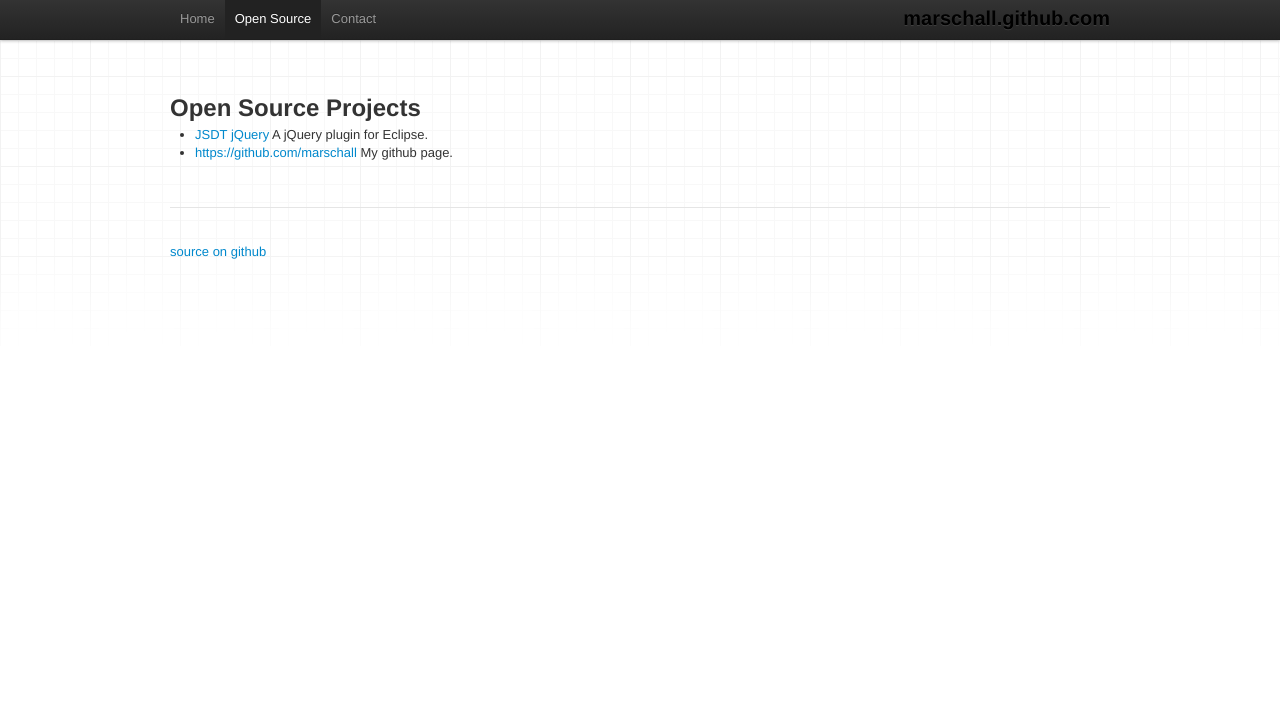
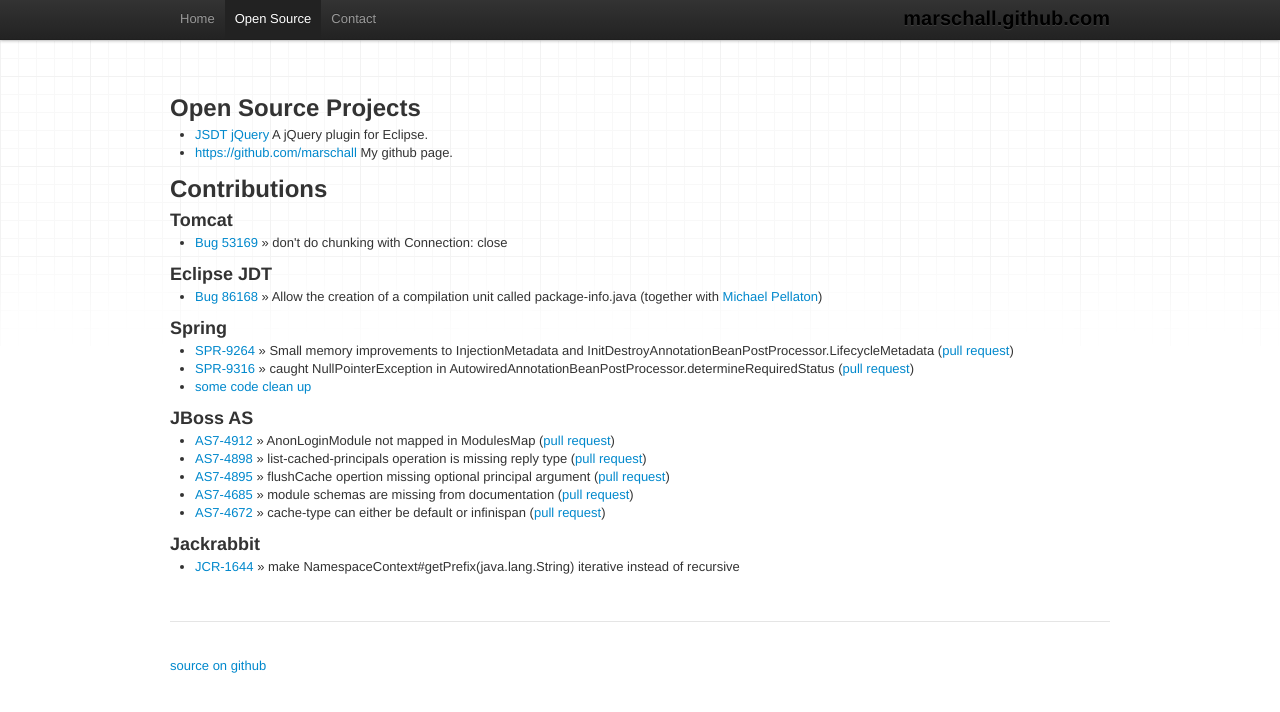
Before and after one commit to marschall/marschall.github.com, a Jekyll site: the page built from open-source.html, in a window 1280 px wide. Shown: the top 712 px of the page. Built offline with Jekyll 4.4.1, drawn with Linux system fonts in a browser that asks for light colours.

Commit message:
add list of open source contributions

```diff
--- a/open-source.html
+++ b/open-source.html
@@ -4,7 +4,42 @@
 ---
 
 <h2>Open Source Projects</h2>
-<ul class="posts">
+<ul>
   <li><a href="http://marketplace.eclipse.org/content/jsdt-jquery">JSDT jQuery</a> A jQuery plugin for Eclipse.</li>
   <li><a href="https://github.com/marschall">https://github.com/marschall</a> My github page.</li>
 </ul>
+
+<h2>Contributions</h2>
+<h3>Tomcat</h3>
+<ul>
+  <li><a href="https://issues.apache.org/bugzilla/show_bug.cgi?id=53169">Bug 53169</a> &raquo; don't do chunking with Connection: close</li>
+</ul>
+<h3>Eclipse JDT</h3>
+<ul>
+  <li><a href="https://bugs.eclipse.org/bugs/show_bug.cgi?id=86168">Bug 86168</a> &raquo; Allow the creation of a compilation unit called package-info.java (together with <a href="http://pellaton.github.com/">Michael Pellaton</a>)</li>
+</ul>
+<h3>Spring</h3>
+<ul>
+  <li><a href="https://jira.springsource.org/browse/SPR-9264">SPR-9264</a> &raquo;
+Small memory improvements to InjectionMetadata and InitDestroyAnnotationBeanPostProcessor.LifecycleMetadata (<a href="https://github.com/SpringSource/spring-framework/pull/37">pull request</a>)</li>
+  <li><a href="https://jira.springsource.org/browse/SPR-9316">SPR-9316</a> &raquo; caught NullPointerException in AutowiredAnnotationBeanPostProcessor.determineRequiredStatus (<a href="https://github.com/SpringSource/spring-framework/pull/64">pull request</a>)</li>
+  <li><a href="https://github.com/SpringSource/spring-framework/pull/34">some code clean up</a></li>
+</ul>
+<h3>JBoss AS</h3>
+<ul>
+  <li><a href="https://issues.jboss.org/browse/AS7-4912">AS7-4912</a> &raquo; AnonLoginModule not mapped in ModulesMap (<a href="https://github.com/jbossas/jboss-as/pull/2397">pull request</a>)</li>
+  <li><a href="https://issues.jboss.org/browse/AS7-4898">AS7-4898</a> &raquo; list-cached-principals operation is missing reply type (<a href="https://github.com/jbossas/jboss-as/pull/2389">pull request</a>)</li>
+  <li><a href="https://issues.jboss.org/browse/AS7-4895">AS7-4895</a> &raquo; flushCache opertion missing optional principal argument (<a href="https://github.com/jbossas/jboss-as/pull/2388">pull request</a>)</li>
+  <li><a href="https://issues.jboss.org/browse/AS7-4685">AS7-4685</a> &raquo; module schemas are missing from documentation (<a href="https://github.com/jbossas/jboss-as/pull/2207">pull request</a>)</li>
+  <li><a href="https://issues.jboss.org/browse/AS7-4672">AS7-4672</a> &raquo; cache-type can either be default or infinispan (<a href="https://github.com/jbossas/jboss-as/pull/2184">pull request</a>)</li>
+</ul>
+<!--
+<h3>Hibernate</h3>
+<ul>
+  <li><a href="https://hibernate.onjira.com/browse/HHH-5929">HHH-5929</a> &raquo; PooledLoOptimizer in conjunction with SequenceStyleGenerator is not thread-safe (<a href="https://github.com/hibernate/hibernate-orm/pull/350">pull request</a>)</li>
+</ul>
+-->
+<h3>Jackrabbit</h3>
+<ul>
+  <li><a href="https://issues.apache.org/jira/browse/JCR-1644">JCR-1644</a> &raquo; make NamespaceContext#getPrefix(java.lang.String) iterative instead of recursive</li>
+</ul>
```
Also changed, not shown: 9 other files.
